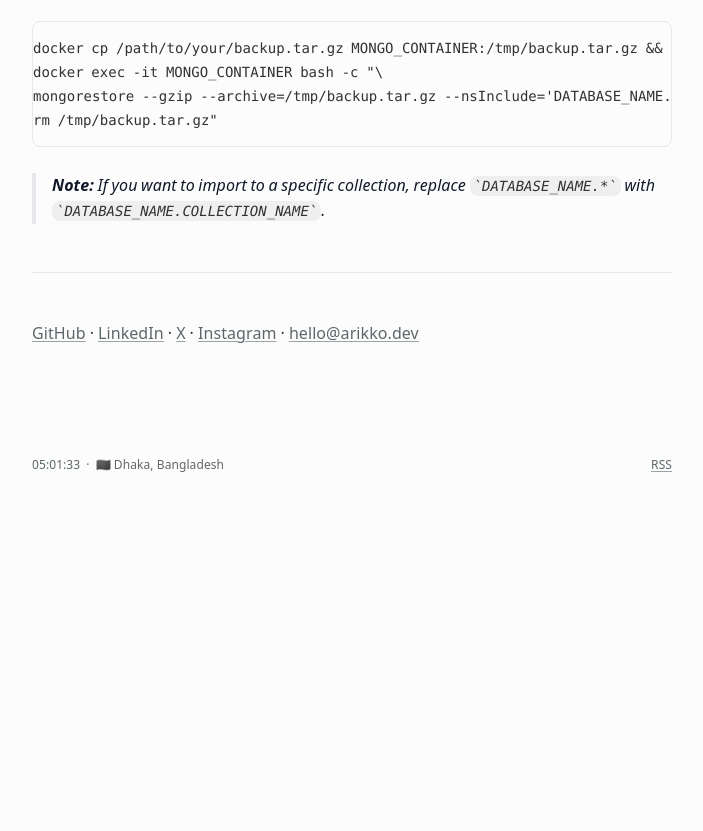
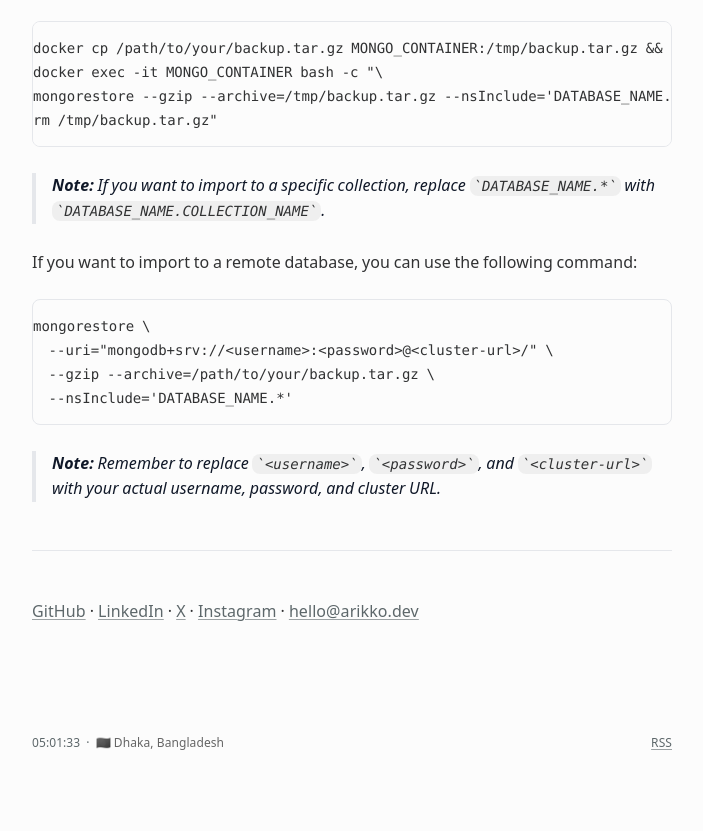
Before and after one commit to arikchakma/arikkodev, an Astro site: page /writings/database-backup-import in a window 1280 px wide. Shown: the part 684-1515 px from the top of the page, without its empty margins (288-991 px from the left). Before the commit the page ends 1237 px from the top, so only its background shows below. Built offline with nearby package versions, Linux system fonts and the light colour scheme; Astro itself is replaced by a stand-in of ours; some packages are replaced by stand-ins of ours; code samples lack their colours.

Commit message:
feat(doc): import mongo backup into remote

````diff
--- a/src/content/writings/database-backup-import.mdx
+++ b/src/content/writings/database-backup-import.mdx
@@ -49,3 +49,14 @@ rm /tmp/backup.tar.gz"
 ```
 
 > **Note:** If you want to import to a specific collection, replace `DATABASE_NAME.*` with `DATABASE_NAME.COLLECTION_NAME`.
+
+If you want to import to a remote database, you can use the following command:
+
+```bash
+mongorestore \
+  --uri="mongodb+srv://<username>:<password>@<cluster-url>/" \
+  --gzip --archive=/path/to/your/backup.tar.gz \
+  --nsInclude='DATABASE_NAME.*'
+```
+
+> **Note:** Remember to replace `<username>`, `<password>`, and `<cluster-url>` with your actual username, password, and cluster URL.
````
